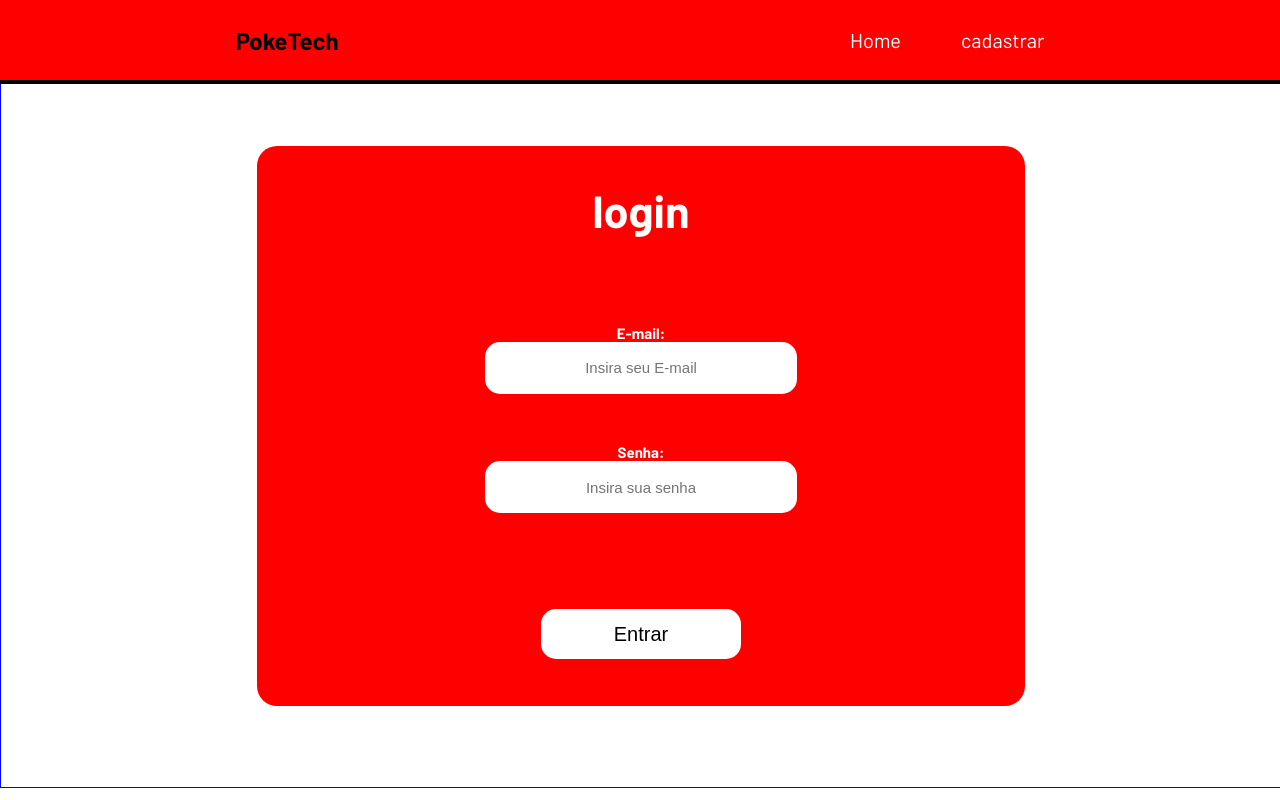
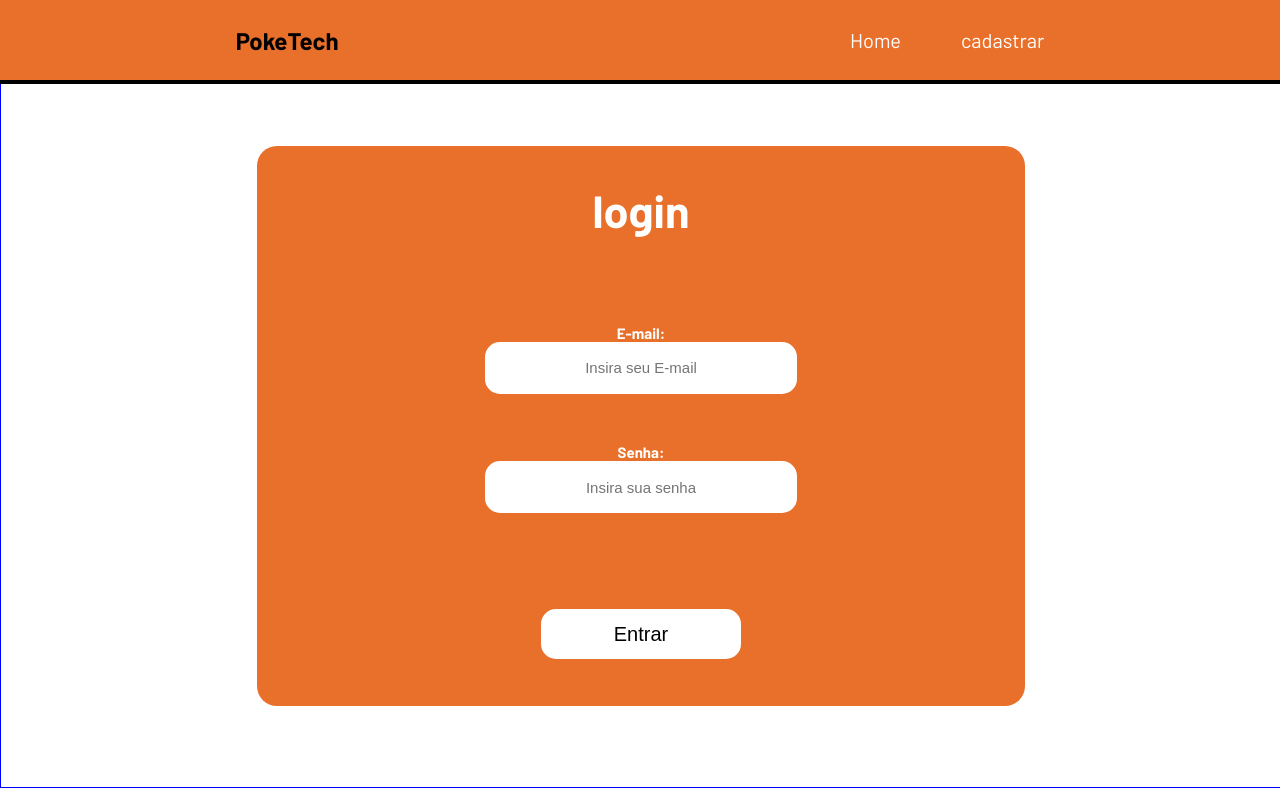
Before and after one commit to MiguelCSerpa/PokeTech, a plain HTML site: page Paginas/login.html in a window 1280 px wide. Drawn offline with Linux system fonts and the light colour scheme.

Commit message:
ajuste cor tela login

```diff
--- a/Paginas/style.css
+++ b/Paginas/style.css
@@ -119,7 +119,7 @@ a {
 
 footer {
   display: flex;
-  background-color: gray;
+  background-color: rgb(233, 112, 42);
   justify-content: center;
   align-items: center;
   height: 10vh;
--- a/Paginas/stylelogin.css
+++ b/Paginas/stylelogin.css
@@ -22,7 +22,7 @@ a {
 
 .navbar {
   display: flex;
-  background-color: red;
+  background-color: rgb(233, 112, 42);
   height: 10vh;
   justify-content: space-around;
   align-items: center;
@@ -59,7 +59,7 @@ a {
   margin-top: 5%;
   width: 60%;
   height: 70vh;
-  background-color: red;
+  background-color: rgb(233, 112, 42);
   border-radius: 20px;
   flex-direction: column;
 }
```
